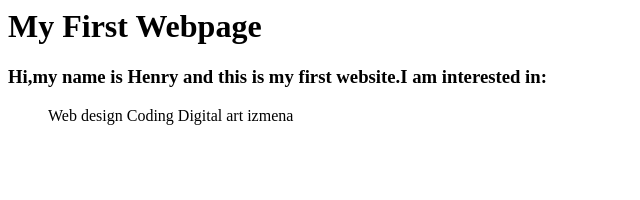
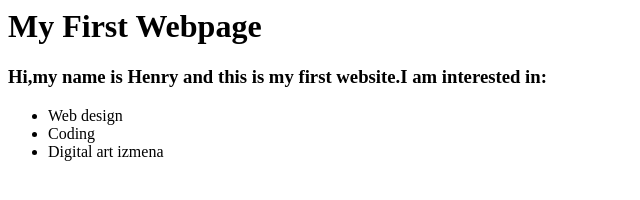
Before and after one commit to nenadstjepanovic/test, a plain HTML site: page index.html in a window 1280 px wide. Shown: the whole page, without its empty margins (0-640 px from the left). Drawn offline with Linux system fonts and the light colour scheme.

Commit message:
Update index.html

```diff
--- a/index.html
+++ b/index.html
@@ -8,9 +8,9 @@
 <h3>Hi,my name is Henry and this is my first website.I am interested in: </h3>
 
   <ul>
-<il>Web design</il>
-<il>Coding</il>
-<il>Digital art izmena</il>
+<li>Web design</li>
+<li>Coding</li>
+<li>Digital art izmena</li>
   </ul>
 </body>
 </html>
```
